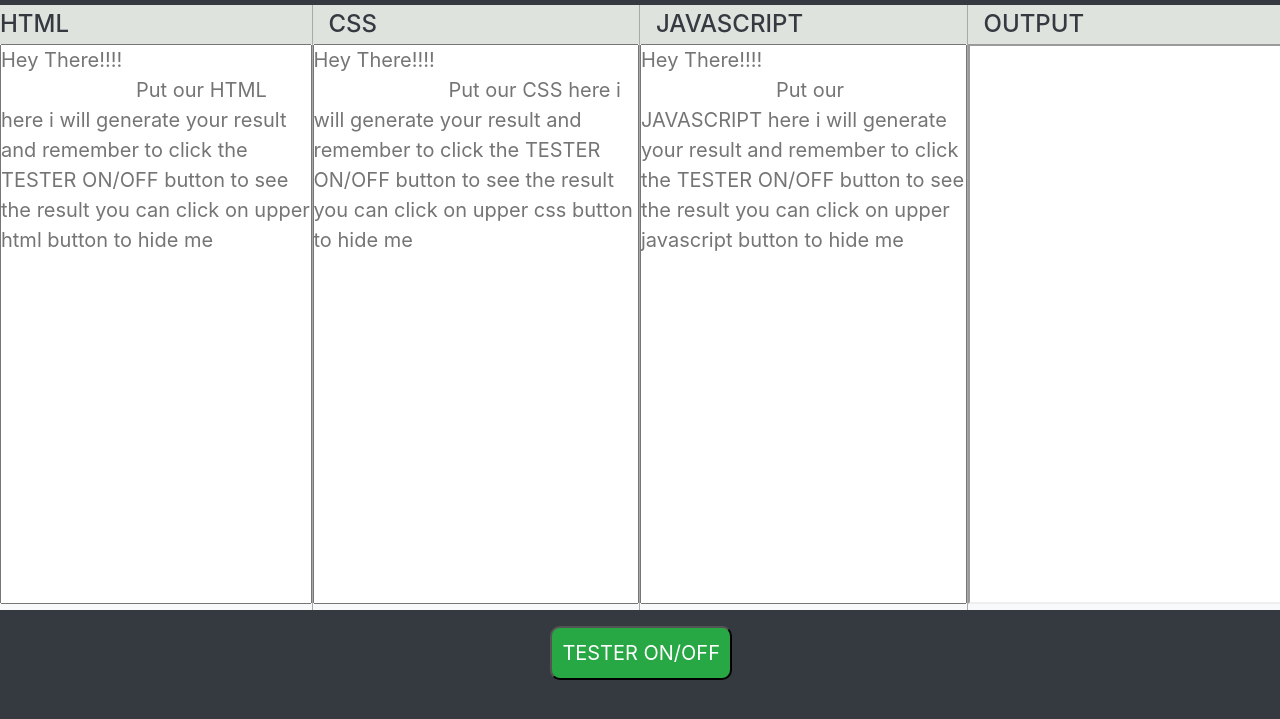
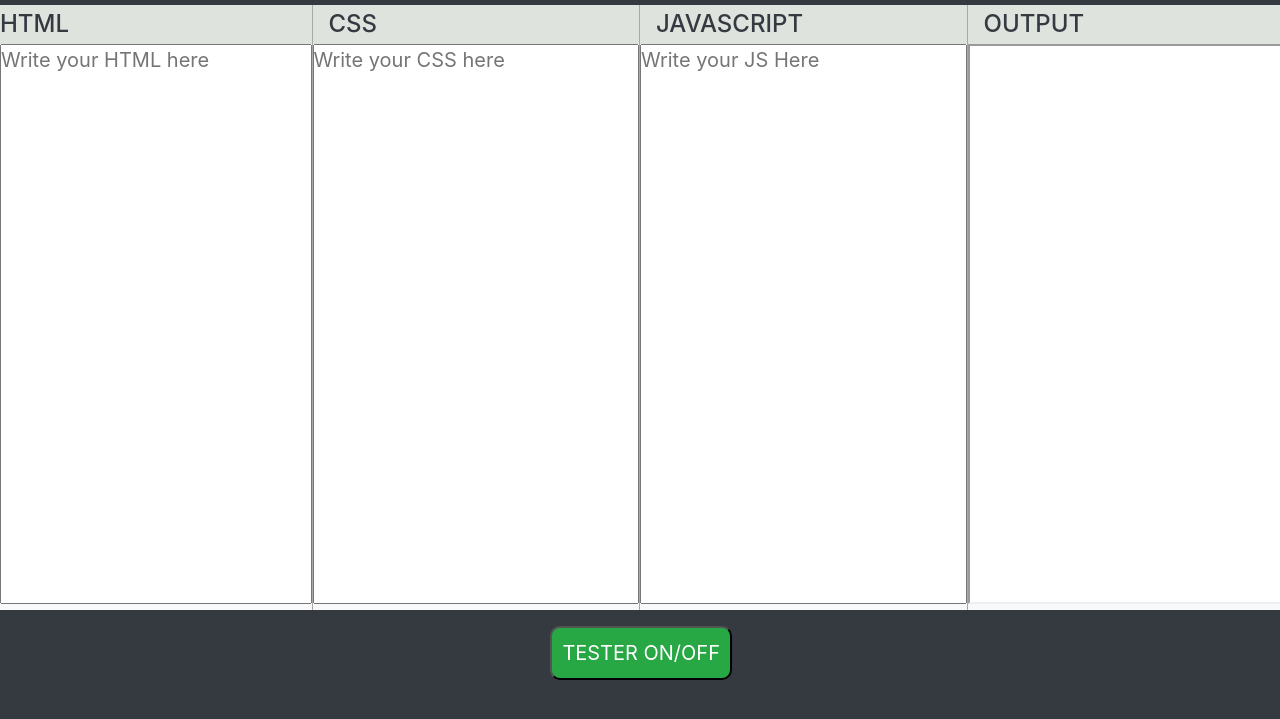
Before and after one commit to Hirdeshgupta/codepen, a plain HTML site: page index.html in a window 1280 px wide. Shown: the part 59-778 px from the top of the page. Drawn offline with nearby package versions, Linux system fonts and the light colour scheme.

Commit message:
Update index.html

```diff
--- a/index.html
+++ b/index.html
@@ -28,23 +28,20 @@
             <div class="col-md-3 col-4 p-0 editor" id="htmlpanel">
                 <div class="container-fluid pr-0">
                     <h4>HTML</h4>
-                    <textarea id="htmltextarea" class="p-0 text" cols="" rows="" placeholder="Hey There!!!!
-                        Put our HTML here i will generate your result and remember to click the TESTER ON/OFF button to see the result you can click on upper html button to hide me"></textarea>
+                    <textarea id="htmltextarea" class="p-0 text" cols="" rows="" placeholder="Write your HTML here "></textarea>
                 </div>
             </div>
             <div class="col-md-3 col-4 p-0 editor" id="csspanel">
                 <div class="container-fluid p-0">
                     <h4 class="pl-3">CSS</h4>
-                    <textarea id="csstextarea" class="p-0 text" cols="" rows="" placeholder="Hey There!!!!
-                        Put our CSS here i will generate your result and remember to click the TESTER ON/OFF button to see the result you can click on upper css button to hide me"></textarea>
+                    <textarea id="csstextarea" class="p-0 text" cols="" rows="" placeholder="Write your CSS here "></textarea>
 
                 </div>
             </div>
             <div class="col-md-3 col-4 p-0 editor" id="jspanel">
                 <div class="container-fluid p-0">
                     <h4 class="pl-3">JAVASCRIPT</h4>
-                    <textarea id="jstextarea" class="p-0 text" cols="" rows="" placeholder="Hey There!!!!
-                        Put our JAVASCRIPT here i will generate your result and remember to click the TESTER ON/OFF button to see the result you can click on upper javascript button to hide me"></textarea>
+                    <textarea id="jstextarea" class="p-0 text" cols="" rows="" placeholder="Write your JS Here"></textarea>
 
                 </div>
             </div>
```
